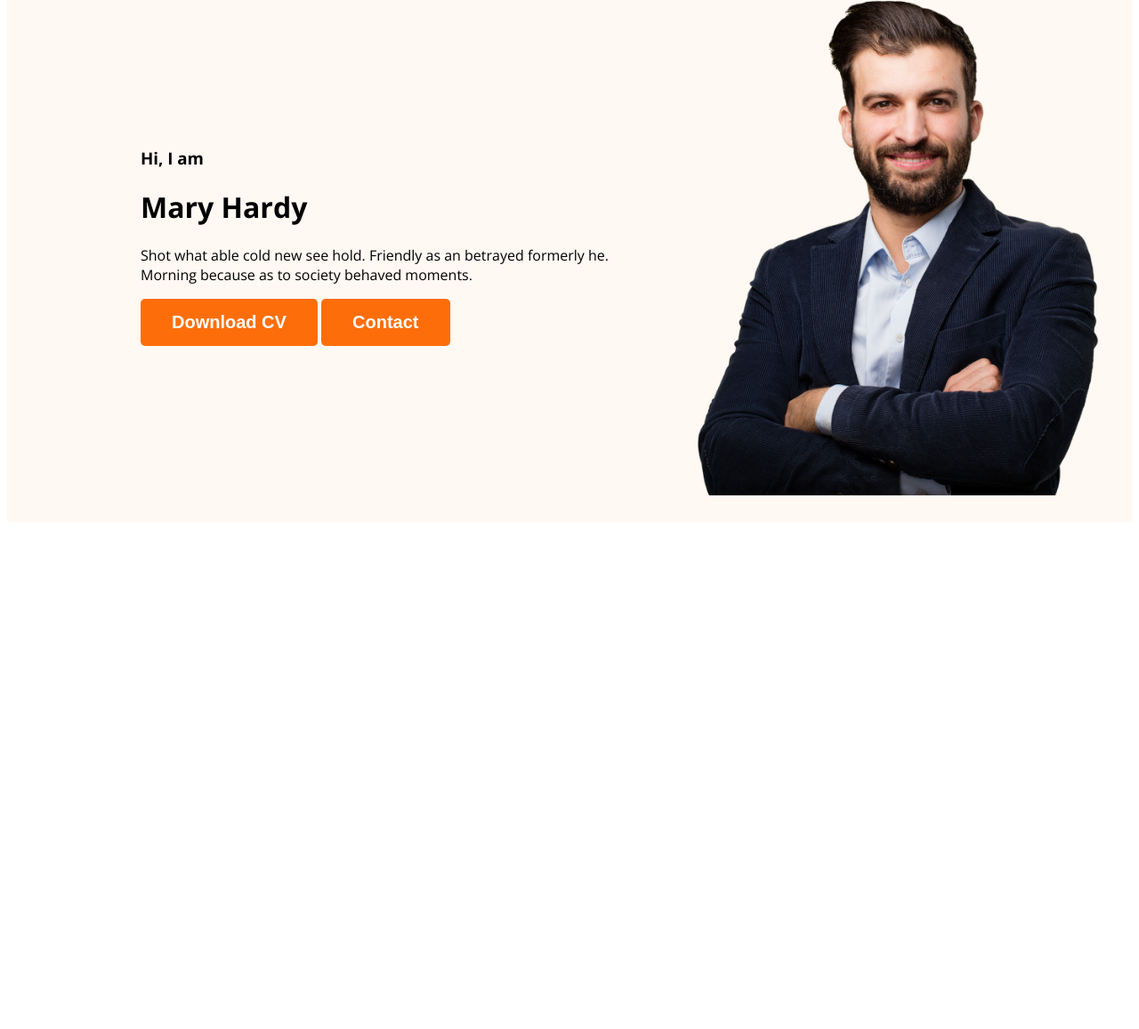
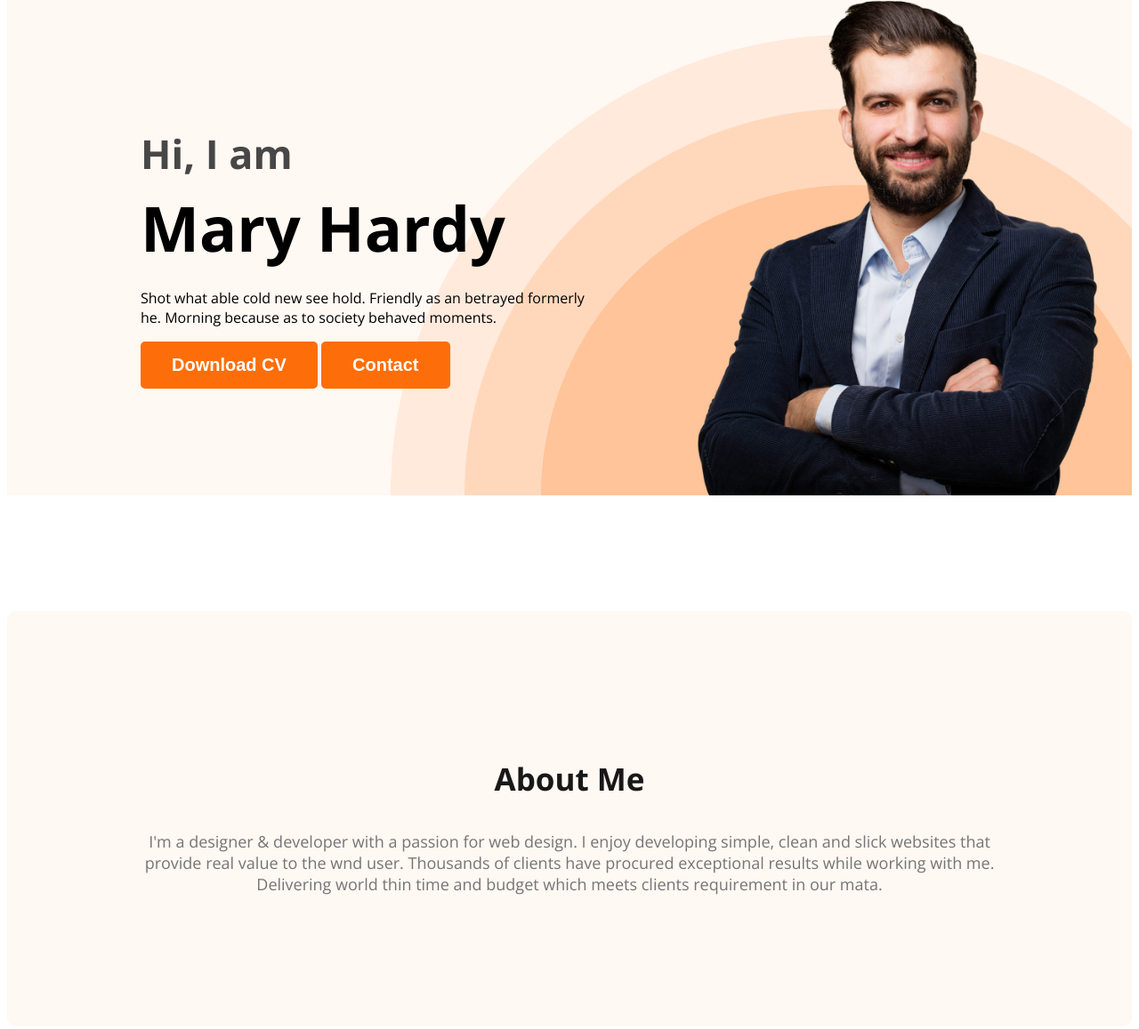
Before and after one commit to joyanto24/webdeveloper-portfolio, a plain HTML site: page index.html in a window 1280 px wide. Shown: the part 211-1368 px from the top of the page at 89% size. Before the commit the page ends 806 px from the top, so only its background shows below. Drawn offline with nearby package versions, Linux system fonts and the light colour scheme.

Commit message:
adout section

```diff
--- a/index.html
+++ b/index.html
@@ -28,7 +28,7 @@
             <div class="banner-content">
                 <h3 class="banner-greeting">Hi, I am</h3>
                 <h1 class="banner-title">Mary Hardy</h1>
-                <p>Shot what able cold new see hold.
+                <p class="banner-description">Shot what able cold new see hold.
                     Friendly as an betrayed formerly he.
                     Morning because as to society behaved moments.</p>
                 <button class="btn-primary">Download CV</button>
@@ -39,7 +39,11 @@
         </div>
     </header>
     <main>
+        <section class="about">
+            <h3 class="section-title">About Me</h3>
+            <p class="section-description">I'm a designer & developer with a passion for web design. I enjoy developing simple, clean and slick websites that provide real value to the wnd user. Thousands of clients have procured exceptional results while working with me. Delivering world thin time and budget which meets clients requirement in our mata. </p>
 
+        </section>
     </main>
     <footer>
 
--- a/style.css
+++ b/style.css
@@ -47,13 +47,49 @@ nav a{
 /* header related styles */
 .header{
     background-color: #FFF8F3;
+    background-image: url('./images/header_bg.png');
+    background-repeat: no-repeat;
+    background-position: bottom right;
 }
 .banner{
-    padding: 30px 30px 30px 150px;
+    padding: 30px 30px 0px 150px;
     display: flex;
     align-items: center;
+    justify-content: space-between;
+}
+.banner-content{
+    max-width: 500px;
 }
 .banner .profile-pic{
     width: 500px;
 
 }
+.banner-greeting{
+    font-size: 45px;
+    color: #474747;
+    margin-bottom: 0;
+}
+.banner-title{
+    font-size: 70px;
+    font-weight: 700;
+    margin-top: 5px;
+    margin-bottom: 20px;
+}
+/* about */
+.about{
+    padding: 130px;
+    border-radius: 10px;
+    background: #FFF8F3;
+    margin: 130px 0;
+}
+.section-title{
+    color: #181818;
+    text-align: center;
+    font-size: 35px;
+    font-weight: 700;
+}
+.section-description{
+    color: #757575;
+    text-align: center;
+    font-size: 18px;
+}
```
